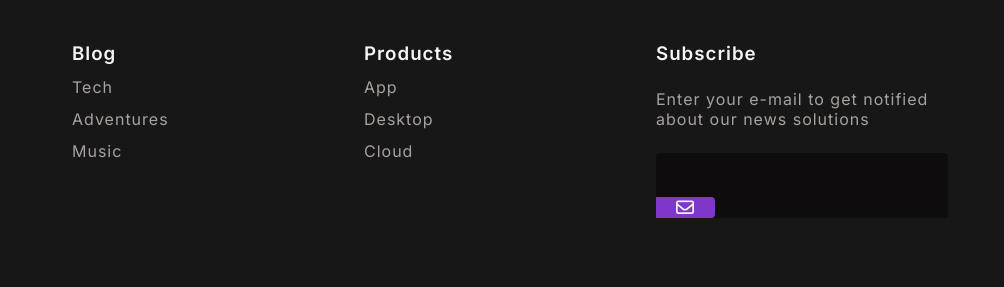
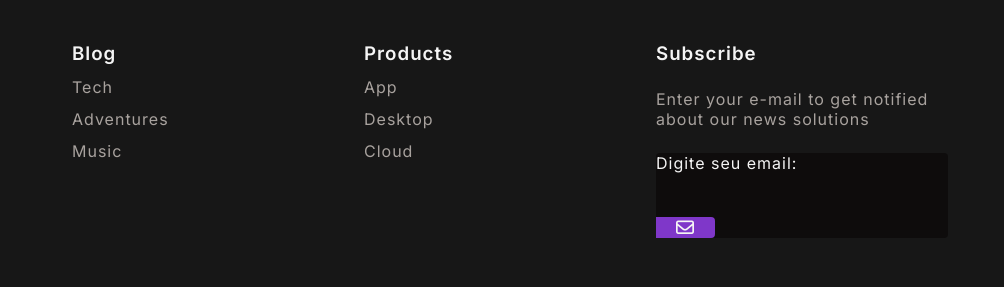
Before and after one commit to LittleThigas/fatalzera, a plain HTML site: page index.html in a window 1280 px wide. Shown: the part 646-933 px from the top of the page, 276-1280 px from the left. Drawn offline with Linux system fonts and the light colour scheme.

Commit message:
update index 2

```diff
--- a/index.html
+++ b/index.html
@@ -77,7 +77,7 @@
 
                 <div id="input_group">
                     <form action="processa_form.php" method="post">
-
+                        <label for="email">Digite seu email:</label>
                     <input type="email" id="email" name="email" required>
                     <button>
                         <i class="fa-regular fa-envelope"></i>
```
